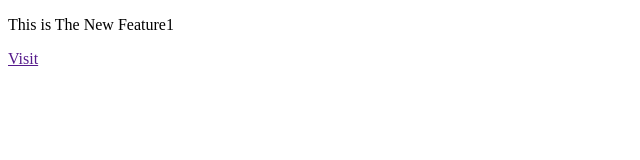
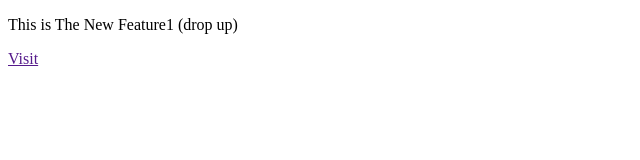
Before and after one commit to Omg0852/Demo, a plain HTML site: page index.html in a window 1280 px wide. Shown: the full height of the page, 0-640 px from the left. Drawn offline with Linux system fonts and the light colour scheme.

Commit message:
added Dropup

```diff
--- a/index.html
+++ b/index.html
@@ -6,7 +6,7 @@
     <title>Document</title>
 </head>
 <body>
-    <p>This is The New Feature1 </p>
+    <p>This is The New Feature1 (drop up) </p>
     <a href=""> Visit</a>
 </body>
 </html>
```
